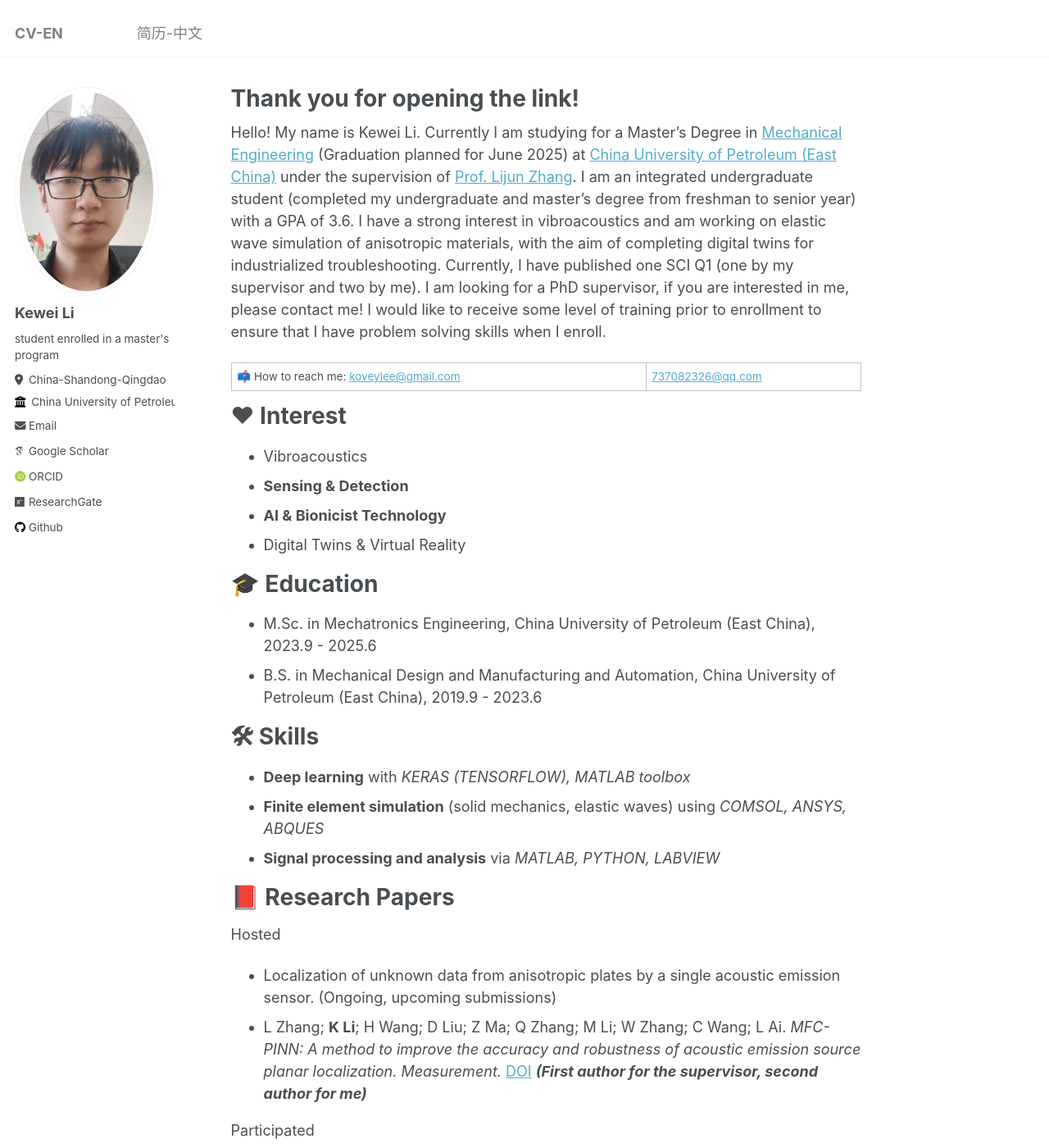
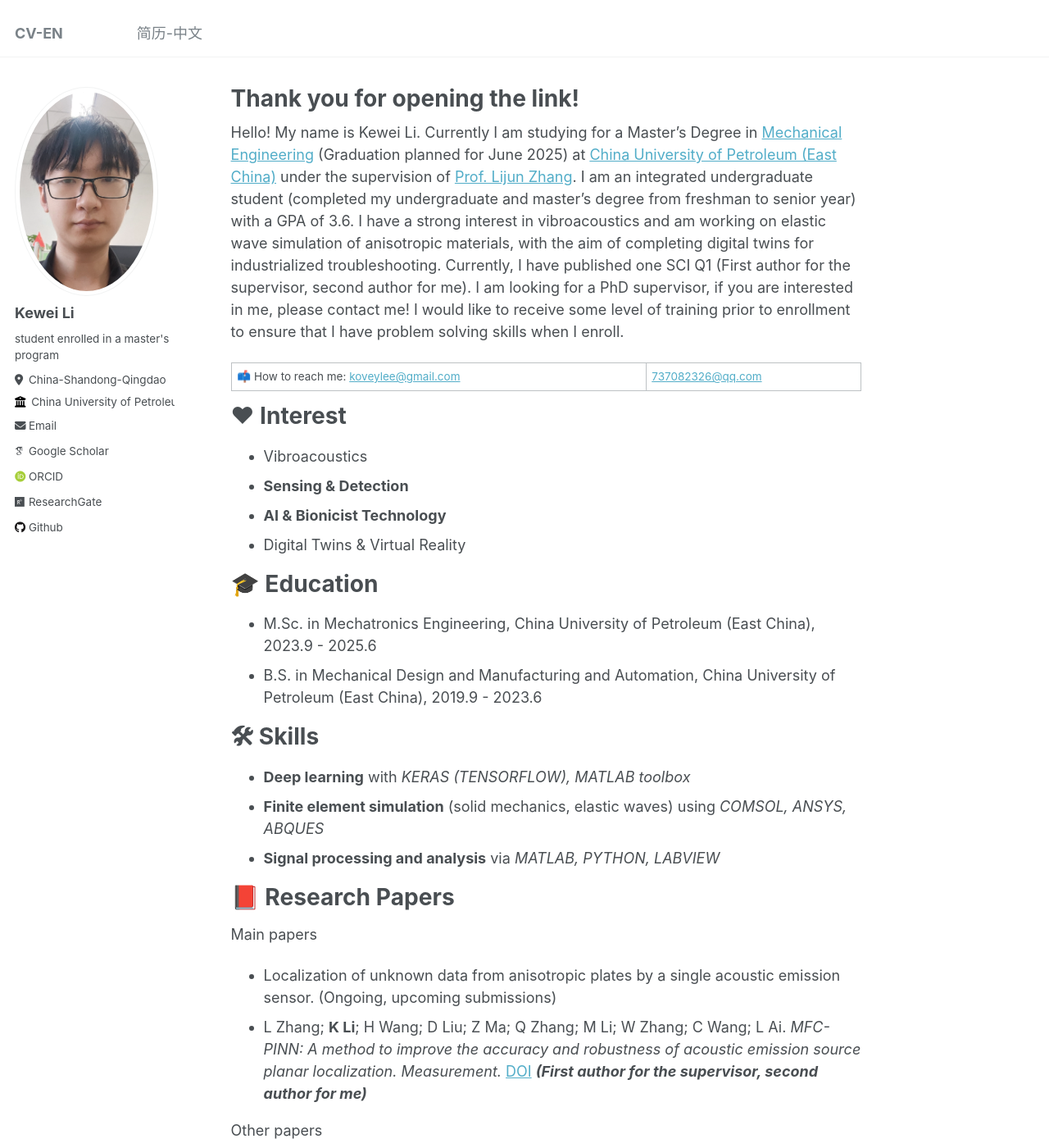
Before and after one commit to TheHangedManC/TheHangedManC-thehangedmanc.github.io, a Jekyll site: the page built from _pages/about.md, in a window 1280 px wide and 1400 px high. Shown: the whole window at 82% size. Built offline with Jekyll 4.4.1, drawn with Linux system fonts in a browser that asks for light colours; some web fonts are replaced.

Commit message:
Update about.md

```diff
--- a/_pages/about.md
+++ b/_pages/about.md
@@ -10,7 +10,7 @@ redirect_from:
 {% include base_path %}
 
 Hello! My name is Kewei Li. Currently I am studying for a Master's Degree in [Mechanical Engineering](https://cmee.upc.edu.cn/) (Graduation planned for June 2025) at [China University of Petroleum (East China)](https://www.upc.edu.cn/) under the supervision of [Prof. Lijun Zhang](https://cmee.upc.edu.cn/2024/0304/c21292a424244/page.htm).
-I am an integrated undergraduate student (completed my undergraduate and master's degree from freshman to senior year) with a GPA of 3.6. I have a strong interest in vibroacoustics and am working on elastic wave simulation of anisotropic materials, with the aim of completing digital twins for industrialized troubleshooting. Currently, I have published one SCI Q1 (one by my supervisor and two by me). I am looking for a PhD supervisor, if you are interested in me, please contact me! I would like to receive some level of training prior to enrollment to ensure that I have problem solving skills when I enroll.
+I am an integrated undergraduate student (completed my undergraduate and master's degree from freshman to senior year) with a GPA of 3.6. I have a strong interest in vibroacoustics and am working on elastic wave simulation of anisotropic materials, with the aim of completing digital twins for industrialized troubleshooting. Currently, I have published one SCI Q1 (First author for the supervisor, second author for me). I am looking for a PhD supervisor, if you are interested in me, please contact me! I would like to receive some level of training prior to enrollment to ensure that I have problem solving skills when I enroll.
 
 📫 How to reach me: <a href='mailto:koveylee@gmail.com'>koveylee@gmail.com</a> | <a href='mailto:737082326@qq.com'>737082326@qq.com</a>
 
@@ -34,12 +34,12 @@ I am an integrated undergraduate student (completed my undergraduate and master'
 
 📕 Research Papers
 ======
-Hosted
+Main papers
 *   Localization of unknown data from anisotropic plates by a single acoustic emission sensor. (Ongoing, upcoming submissions)
 *   L Zhang; **K Li**; H Wang; D Liu; Z Ma; Q Zhang; M Li; W Zhang; C Wang; L Ai. *MFC-PINN: A method to improve the accuracy and robustness of acoustic emission source planar localization. Measurement.* [DOI](https://www.sciencedirect.com/science/article/pii/S0263224124008807/)
     ***(First author for the supervisor, second author for me)***
 
-Participated
+Other papers
 *   L Zhang; H Wang; **K Li**; D Liu; Q Zhang; Z Ma; M Li; W Zhang; X Yin. *Advances in Experimental Methods for Crack Detection in Engineering. Experimental Technology and Management.* [DOI](https://chn.oversea.cnki.net/KCMS/detail/detail.aspx?dbcode=CJFD&dbname=CJFDLAST2024&filename=SYJL202401001&uniplatform=OVERSEA&v=XIfqTPdfigxVNJux2nWA5a8WlN_ZamEAVhcNyUnUrzkjgxjP_xl1kukTkwvCGurk/)
 *   D Zeng; D Liu; H Wang; **K Li**; Q Zhang; X Zhang; L Zhang. *Fatigue life prediction and finite element analysis of fracturing pump head body based on Ansys Workbench.
 Petro & Chemical Equipment.* [DOI](https://chn.oversea.cnki.net/KCMS/detail/detail.aspx?dbcode=CJFD&dbname=CJFDLAST2023&filename=HSFF202310002&uniplatform=OVERSEA&v=wpgFIKwFzWgRZ7sLnUgaNvOqTsujcnGnn-0HvIqN0UL7nV_g_RUM8y-apQQtT9NH/)
```
